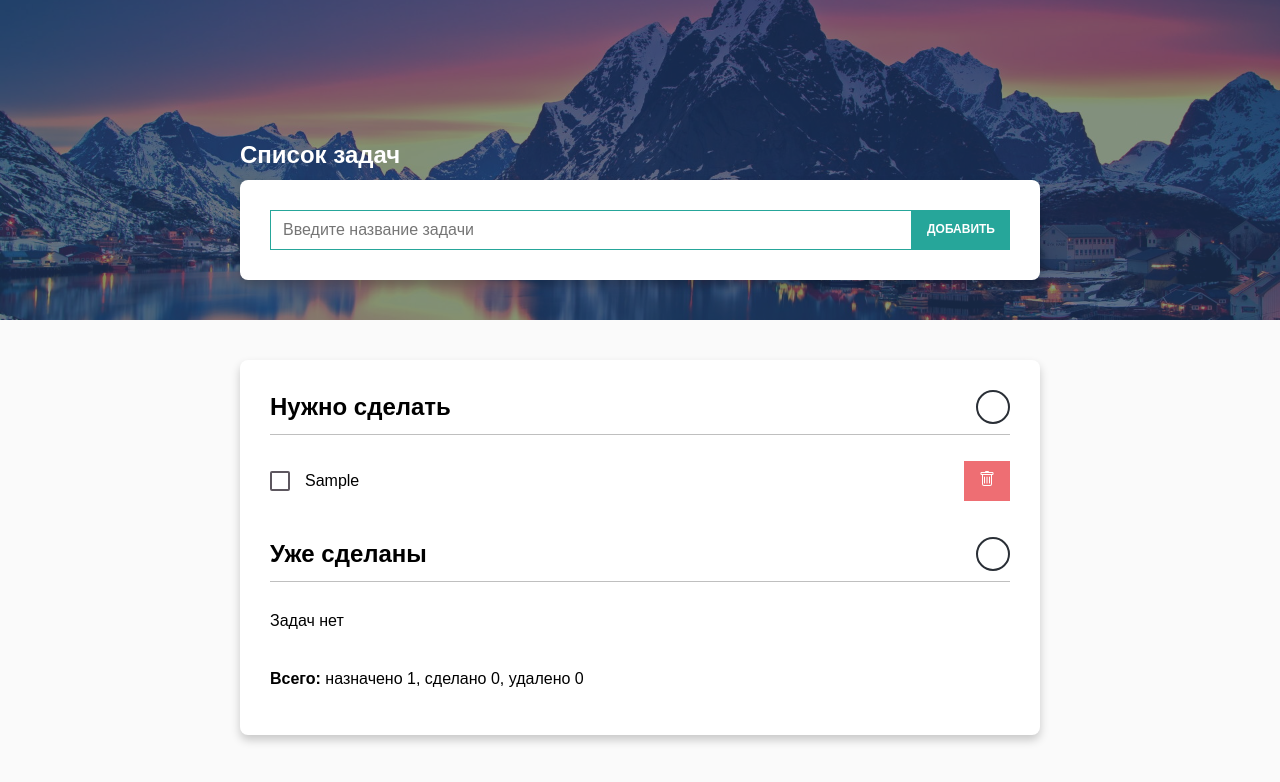
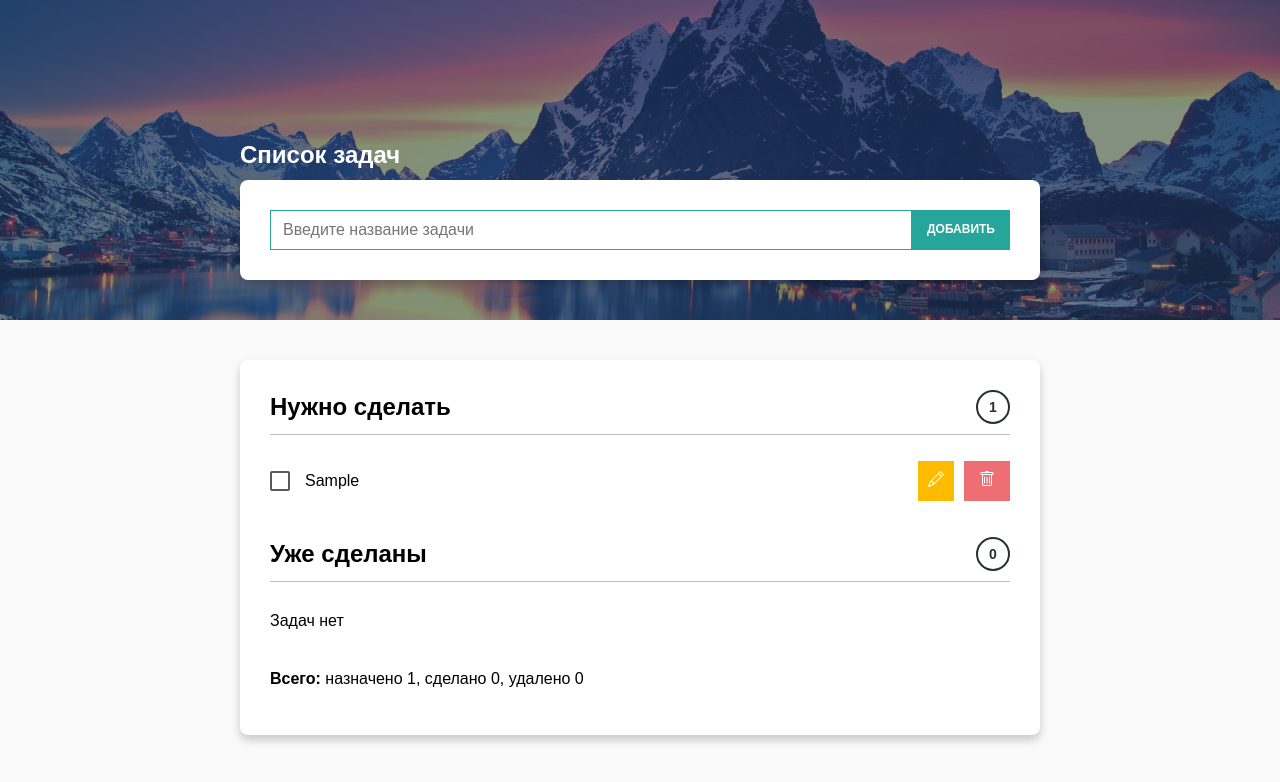
Before and after one commit to BobSel20d/webstar, a Vue app: page / in a window 1280 px wide. Both pictures are taken after typing "Sample" into the empty fields and a click on the button "ДОБАВИТЬ". Shown: the top 782 px of the page. Built offline with nearby package versions, Linux system fonts and the light colour scheme.

Commit message:
lab4_finish

```diff
--- a/src/App.vue
+++ b/src/App.vue
@@ -35,13 +35,13 @@ data() {
   },
     //как минимум эти, остальные сами придумайте
 
-    doCheck(index) {
+    MoveToComplete(index) {
       const task = this.needToDoList.splice(index, 1);
-      task[0].date = new Date();
+      task[0].date = new Date().toLocaleString('ru-RU');
       this.completeToDoList.push(task[0])
       this.TaskNumToDo-=1;
       this.TaskNumDone+=1;
-      console.log(index)
+      // console.log(index)
 
     },
     MoveToDo(index) {
@@ -50,20 +50,22 @@ data() {
       this.needToDoList.push(task[0])
       this.TaskNumToDo+=1;
       this.TaskNumDone-=1;
-      console.log(task)
+      // console.log(task)
     },
+    // передаем флаг, откуда удалять
     removeTask(index,flag) {
-      if (flag === 0){
+      if (flag == 0){
         const task =this.needToDoList.splice(index, 1);
         this.TaskNumToDo-=1;
       }
       else{
-        const task =this.completeToDoList.splice(index, 1);
+        const task = this.completeToDoList.splice(index, 1);
         this.TaskNumDone-=1;
       }
       this.TaskNumDel+=1;
     },
-    done(task){
+    TaskDone(task){
+      //console.log("app")
       this.redid = -1;
       this.needToDoList.forEach(e => {
         if (e.id === task.id){
@@ -71,7 +73,9 @@ data() {
         }
       });
     },
-    redact(task){
+    TaskRedact(task){
+      this.inputText = task.title
+      //console.log("app1")
       this.redid = task.id;
 
 
@@ -130,7 +134,18 @@ data() {
           </ul>
 
         </div> -->
-        <task-list :tasks="needToDoList" title="Нужно сделать"   @check="doCheck" />
+        <task-list
+        :tasks="needToDoList"
+        title="Нужно сделать"
+        @check="MoveToComplete"
+        @remove="removeTask"
+        @redact="TaskRedact"
+        @done="TaskDone"
+        @inputChangeList = "inputChange"
+        isDelList = 0
+        :TaskNum = TaskNumToDo
+        :list_redid = this.redid
+        :inputTextList = this.inputText />
         <!-- <div class="wrapper__list">
           <h2>
             <span>Уже сделаны</span>
@@ -156,7 +171,17 @@ data() {
           </ul>
 
         </div> -->
-        <task-list :tasks="completeToDoList" title="Уже сделаны"   @check="MoveToDo" SubStyle = "complete-list" isChecked="isChecked"/>
+        <!-- прокидываем проп isDelList, шобы понять, какой это тасклист -->
+        <task-list
+        :tasks="completeToDoList"
+        title="Уже сделаны"
+        @check="MoveToDo"
+        @remove="removeTask"
+        isDelList = 1
+        SubStyle = "complete-list"
+        isChecked="isChecked"
+        :TaskNum = TaskNumDone
+        isHidden = "hidden_button" />
         <p><b>Всего:</b> назначено {{ TaskNumToDo }}, сделано {{ TaskNumDone }}, удалено {{TaskNumDel}}</p>
       </div>
     </div>
--- a/src/assets/styles/style.css
+++ b/src/assets/styles/style.css
@@ -270,3 +270,6 @@ body {
   .isChecked{
     text-decoration: line-through;
   }
+  .hidden_button{
+    visibility: hidden;
+  }
--- a/src/components/TaskForm.vue
+++ b/src/components/TaskForm.vue
@@ -19,7 +19,8 @@
             return{
                 task:{
                     id: '',
-                    title:''
+                    title:'',
+                    checked: false
                 }
             }
 
@@ -34,7 +35,8 @@
                         this.$emit('create', this.task);
                         this.task = {
                             id: "",
-                            title:""
+                            title:"",
+                            date: new Date()
 
                         };
 
--- /dev/null
+++ b/src/components/TaskItem.vue
@@ -0,0 +1,86 @@
+<template>
+    <li>
+        <div>
+            <div v-if = "isDelListItem == 1">
+                <input checked type="checkbox" @click="checkItem(index)" />
+                <span v-if = "task.id != item_reddid" :class="isItemChecked">{{ task.title }}  ({{task.date}}) </span>
+                <input class="text-field"
+                v-if = "task.id == item_reddid"
+                type="text"
+                @input ="inputChangeItem"
+                :value = "task.title">
+            </div>
+            <div v-else >
+                <input type="checkbox" @click="checkItem(index)" />
+                <span v-if = "task.id != item_reddid" :class="isItemChecked">{{ task.title }}  </span>
+                <input class="text-field"
+                v-if = "task.id == item_reddid"
+                type="text"
+                @input ="inputChangeItem"
+                :value = "task.title">
+            </div>
+
+        </div>
+        <div>
+        <button :class="hiddenClass" v-if="task.id === item_reddid" class="btn btn_mr btn_icon" @click="doneItem(task)"><svg xmlns="http://www.w3.org/2000/svg" width="16" height="16" fill="currentColor" class="bi bi-check2" viewBox="0 0 16 16">
+            <path d="M13.854 3.646a.5.5 0 0 1 0 .708l-7 7a.5.5 0 0 1-.708 0l-3.5-3.5a.5.5 0 1 1 .708-.708L6.5 10.293l6.646-6.647a.5.5 0 0 1 .708 0z"/>
+            </svg>
+        </button>
+        <button :class="hiddenClass" v-else class="btn btn_yellow btn_icon" @click="redactItem(task)"><svg xmlns="http://www.w3.org/2000/svg" width="16" height="16" fill="currentColor" class="bi bi-pencil" viewBox="0 0 16 16">
+            <path d="M12.146.146a.5.5 0 0 1 .708 0l3 3a.5.5 0 0 1 0 .708l-10 10a.5.5 0 0 1-.168.11l-5 2a.5.5 0 0 1-.65-.65l2-5a.5.5 0 0 1 .11-.168l10-10zM11.207 2.5 13.5 4.793 14.793 3.5 12.5 1.207 11.207 2.5zm1.586 3L10.5 3.207 4 9.707V10h.5a.5.5 0 0 1 .5.5v.5h.5a.5.5 0 0 1 .5.5v.5h.293l6.5-6.5zm-9.761 5.175-.106.106-1.528 3.821 3.821-1.528.106-.106A.5.5 0 0 1 5 12.5V12h-.5a.5.5 0 0 1-.5-.5V11h-.5a.5.5 0 0 1-.468-.325z"/>
+            </svg>
+        </button>
+        <button class="btn btn_red " @click="removeItem(index,this.isDelListItem)">
+            <svg xmlns="http://www.w3.org/2000/svg" width="16" height="16" fill="currentColor" class="bi bi-trash" viewBox="0 0 16 16">
+            <path d="M5.5 5.5A.5.5 0 0 1 6 6v6a.5.5 0 0 1-1 0V6a.5.5 0 0 1 .5-.5zm2.5 0a.5.5 0 0 1 .5.5v6a.5.5 0 0 1-1 0V6a.5.5 0 0 1 .5-.5zm3 .5a.5.5 0 0 0-1 0v6a.5.5 0 0 0 1 0V6z"/>
+            <path fill-rule="evenodd" d="M14.5 3a1 1 0 0 1-1 1H13v9a2 2 0 0 1-2 2H5a2 2 0 0 1-2-2V4h-.5a1 1 0 0 1-1-1V2a1 1 0 0 1 1-1H6a1 1 0 0 1 1-1h2a1 1 0 0 1 1 1h3.5a1 1 0 0 1 1 1v1zM4.118 4 4 4.059V13a1 1 0 0 0 1 1h6a1 1 0 0 0 1-1V4.059L11.882 4H4.118zM2.5 3V2h11v1h-11z"/>
+            </svg>
+        </button>
+        </div>
+    </li>
+
+
+</template>
+<script>
+export default{
+    props: {
+        task: Object,
+        index: Number,
+        isItemChecked: String,
+        isDelListItem: Number,
+        hiddenClass:String,
+        item_reddid:Number
+
+    },
+    methods: {
+        checkItem(index){
+            this.$emit('checkItem', index)
+        },
+        removeItem(index,flag) {
+            this.$emit('removeItem', index,flag)
+        },
+        redactItem(task) {
+            //console.log("list1")
+            //redid
+          this.$emit('redactItem', task)
+        },
+        doneItem(task){
+            //console.log("list")
+            this.$emit('doneItem', task)
+
+        },
+        inputChangeItem(task){
+            //console.log("list")
+            this.$emit('inputChangeItem', task)
+
+        }
+    }
+
+}
+</script>
+<style scoped>
+/* .isChecked{
+    text-decoration: line-through;
+
+} */
+</style>
--- a/src/components/TaskList.vue
+++ b/src/components/TaskList.vue
@@ -2,13 +2,28 @@
     <div class="wrapper__list">
           <h2>
             <span>{{ title }}</span>
-            <span class="task-num">{{ TaskNumToDo }}</span>
+            <span class="task-num">{{ TaskNum }}</span>
           </h2>
           <div v-if="tasks.length === 0">
             <p>Задач нет</p>
           </div>
           <ul v-else class="task-list" :class="SubStyle">
-            <li v-for="(task, index) in tasks" :key="task.id">
+            <task-item
+             v-for="(task, index) in tasks"
+             :key="task.id"
+             :task = "task"
+             :index = "index"
+             @checkItem="check"
+             @removeItem="removeTask"
+             @redactItem="redactTask"
+             @doneItem="doneTask"
+             @inputChangeItem="inputChangeList"
+             :isItemChecked = isChecked
+             :isDelListItem = isDelList
+             :hiddenClass = isHidden
+             :item_reddid = list_redid
+             />
+            <!-- <li v-for="(task, index) in tasks" :key="task.id">
               <div>
                 <input type="checkbox" @click="check(index)" />
 
@@ -20,46 +35,70 @@
                 :value = "task.title">
               </div>
               <div>
-                <!-- <button v-if="task.id === redid" class="btn btn_mr btn_icon" @click="done(task)"><svg xmlns="http://www.w3.org/2000/svg" width="16" height="16" fill="currentColor" class="bi bi-check2" viewBox="0 0 16 16">
+                <button hidden v-if="task.id === redid" class="btn btn_mr btn_icon" @click="done(task)"><svg xmlns="http://www.w3.org/2000/svg" width="16" height="16" fill="currentColor" class="bi bi-check2" viewBox="0 0 16 16">
                     <path d="M13.854 3.646a.5.5 0 0 1 0 .708l-7 7a.5.5 0 0 1-.708 0l-3.5-3.5a.5.5 0 1 1 .708-.708L6.5 10.293l6.646-6.647a.5.5 0 0 1 .708 0z"/>
                     </svg>
-                </button> -->
-                <!-- <button v-else class="btn btn_yellow btn_icon" @click="redact(task)"><svg xmlns="http://www.w3.org/2000/svg" width="16" height="16" fill="currentColor" class="bi bi-pencil" viewBox="0 0 16 16">
+                </button>
+                <button hidden v-else class="btn btn_yellow btn_icon" @click="redact(task)"><svg xmlns="http://www.w3.org/2000/svg" width="16" height="16" fill="currentColor" class="bi bi-pencil" viewBox="0 0 16 16">
                     <path d="M12.146.146a.5.5 0 0 1 .708 0l3 3a.5.5 0 0 1 0 .708l-10 10a.5.5 0 0 1-.168.11l-5 2a.5.5 0 0 1-.65-.65l2-5a.5.5 0 0 1 .11-.168l10-10zM11.207 2.5 13.5 4.793 14.793 3.5 12.5 1.207 11.207 2.5zm1.586 3L10.5 3.207 4 9.707V10h.5a.5.5 0 0 1 .5.5v.5h.5a.5.5 0 0 1 .5.5v.5h.293l6.5-6.5zm-9.761 5.175-.106.106-1.528 3.821 3.821-1.528.106-.106A.5.5 0 0 1 5 12.5V12h-.5a.5.5 0 0 1-.5-.5V11h-.5a.5.5 0 0 1-.468-.325z"/>
                     </svg>
-                </button> -->
-                <button class="btn btn_red " @click="removeTask(index)"><svg xmlns="http://www.w3.org/2000/svg" width="16" height="16" fill="currentColor" class="bi bi-trash" viewBox="0 0 16 16">
+                </button>
+                <button class="btn btn_red " @click="removeTask(index,this.isDelList)">
+                  <svg xmlns="http://www.w3.org/2000/svg" width="16" height="16" fill="currentColor" class="bi bi-trash" viewBox="0 0 16 16">
                     <path d="M5.5 5.5A.5.5 0 0 1 6 6v6a.5.5 0 0 1-1 0V6a.5.5 0 0 1 .5-.5zm2.5 0a.5.5 0 0 1 .5.5v6a.5.5 0 0 1-1 0V6a.5.5 0 0 1 .5-.5zm3 .5a.5.5 0 0 0-1 0v6a.5.5 0 0 0 1 0V6z"/>
                     <path fill-rule="evenodd" d="M14.5 3a1 1 0 0 1-1 1H13v9a2 2 0 0 1-2 2H5a2 2 0 0 1-2-2V4h-.5a1 1 0 0 1-1-1V2a1 1 0 0 1 1-1H6a1 1 0 0 1 1-1h2a1 1 0 0 1 1 1h3.5a1 1 0 0 1 1 1v1zM4.118 4 4 4.059V13a1 1 0 0 0 1 1h6a1 1 0 0 0 1-1V4.059L11.882 4H4.118zM2.5 3V2h11v1h-11z"/>
                     </svg>
                 </button>
               </div>
-            </li>
+            </li> -->
           </ul>
 
         </div>
 
 </template>
 <script>
+import TaskItem from '@/components/TaskItem.vue';
 export default{
+  components:{
+    TaskItem
+  },
     props: {
         tasks: {
             type: Array
         },
+        TaskNum:Number,
         title:String,
         SubStyle: String,
-        isChecked: String
+        isChecked: String,
+        isDelList: Number,
+        isHidden: String,
+        list_redid:Number
+
     },
     methods: {
         check(index){
             this.$emit('check', index)
         },
-        removeTask(index) {
-
-    },
+        removeTask(index,flag) {
+          this.$emit('remove', index,flag)
+        },
+        redactTask(task){
+          console.log("task1")
+          this.$emit('redact', task)
+        },
+        doneTask(task){
+          console.log("task")
+          this.$emit('done', task)
+        }
+        ,
+        inputChangeList(task){
+          console.log("task")
+          this.$emit('inputChangeList', task)
+        }
     }
 
 }
 </script>
 <style scoped>
+
 </style>
```
